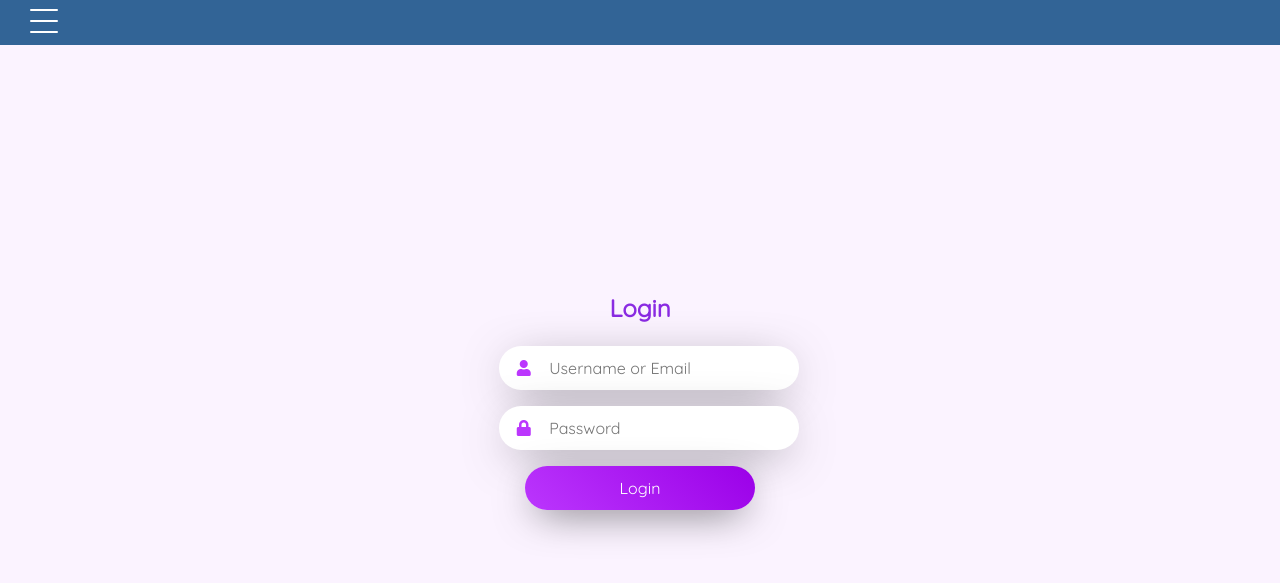
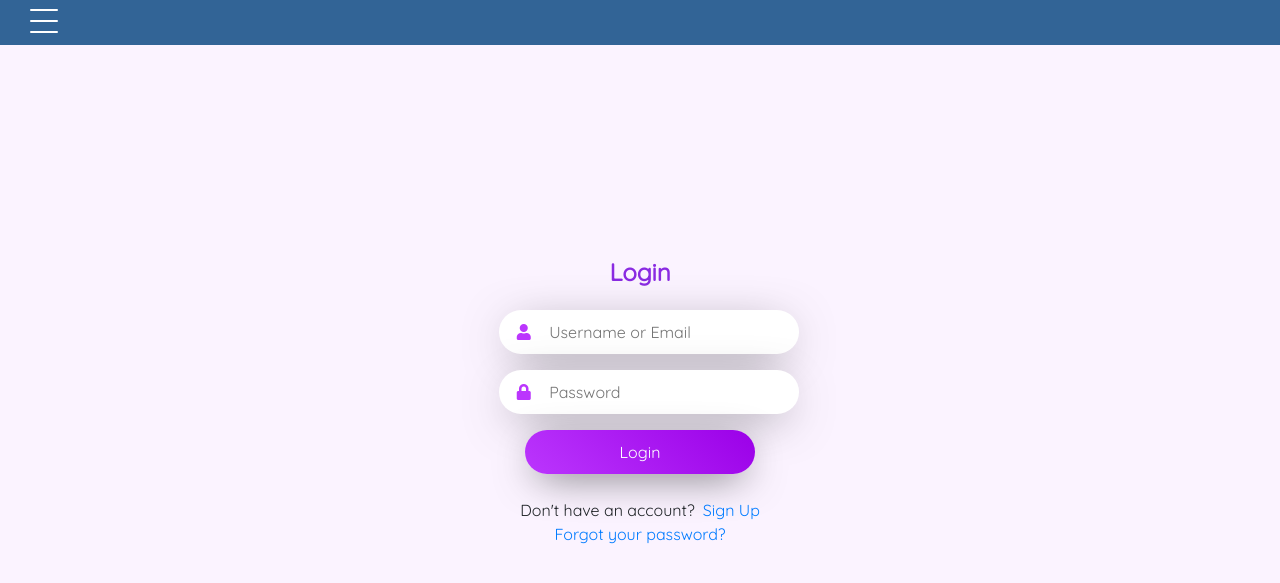
Before and after one commit to rijalanupraj/halkapan, a Django app: page /login/ in a window 1280 px wide. Shown: the top 583 px of the page. Run offline with Django 3.2, Linux system fonts and the light colour scheme; some libraries are stand-ins or nearby versions.

Commit message:
Little tweak

```diff
--- a/accounts/forms.py
+++ b/accounts/forms.py
@@ -3,6 +3,10 @@ from django.contrib.auth import get_user_model
 from django import forms
 from django.contrib.auth.forms import UserCreationForm, AuthenticationForm
 from django.core.exceptions import ValidationError
+from django.contrib import messages
+from django.urls import reverse
+from django.contrib.sites.shortcuts import get_current_site
+from django.template.loader import render_to_string
 
 User = get_user_model()
 
@@ -44,6 +48,10 @@ class LoginForm(AuthenticationForm):
 
     def confirm_login_allowed(self, user):
         if not user.is_active:
+            url = reverse("resend_verification")
+            URL = f"<a href='{url}'>Resend Verification URL</a>"
+            messages.error(
+                self.request, f'{URL}')
             raise ValidationError(
                 ("This account is inactive. Check your email"),
                 code='inactive',
--- a/accounts/templates/accounts/login.html
+++ b/accounts/templates/accounts/login.html
@@ -44,6 +44,14 @@
 
                 <button type="submit" class="butt">Login</button>
             </form>
+            <div class="mt-4">
+                <div class="d-flex justify-content-center links">
+                    Don't have an account? <a href="{% url 'register' %}" class="ml-2">Sign Up</a>
+                </div>
+                <div class="d-flex justify-content-center links">
+                    <a href="{% url 'password_reset' %}">Forgot your password?</a>
+                </div>
+            </div>
         </div>
     </div>
 </div>
--- a/templates/components/messages.html
+++ b/templates/components/messages.html
@@ -5,7 +5,7 @@
         <button type="button" class="close" data-dismiss="alert" aria-label="Close">
             <span aria-hidden="true">&times;</span>
         </button>
-        {{ message }}
+        {{ message|safe }}
     </div>
     {% endfor %}
 </div>
```
